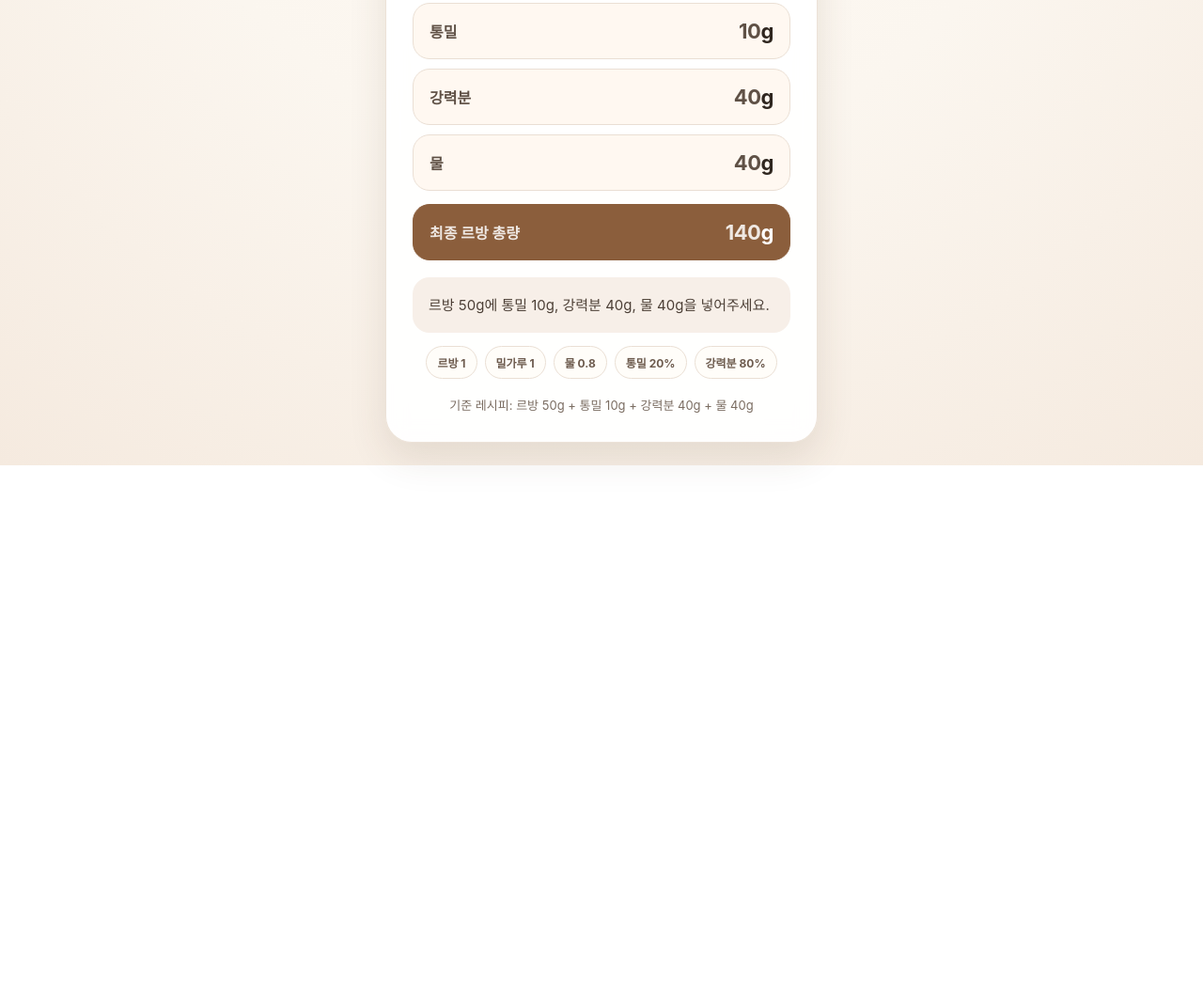
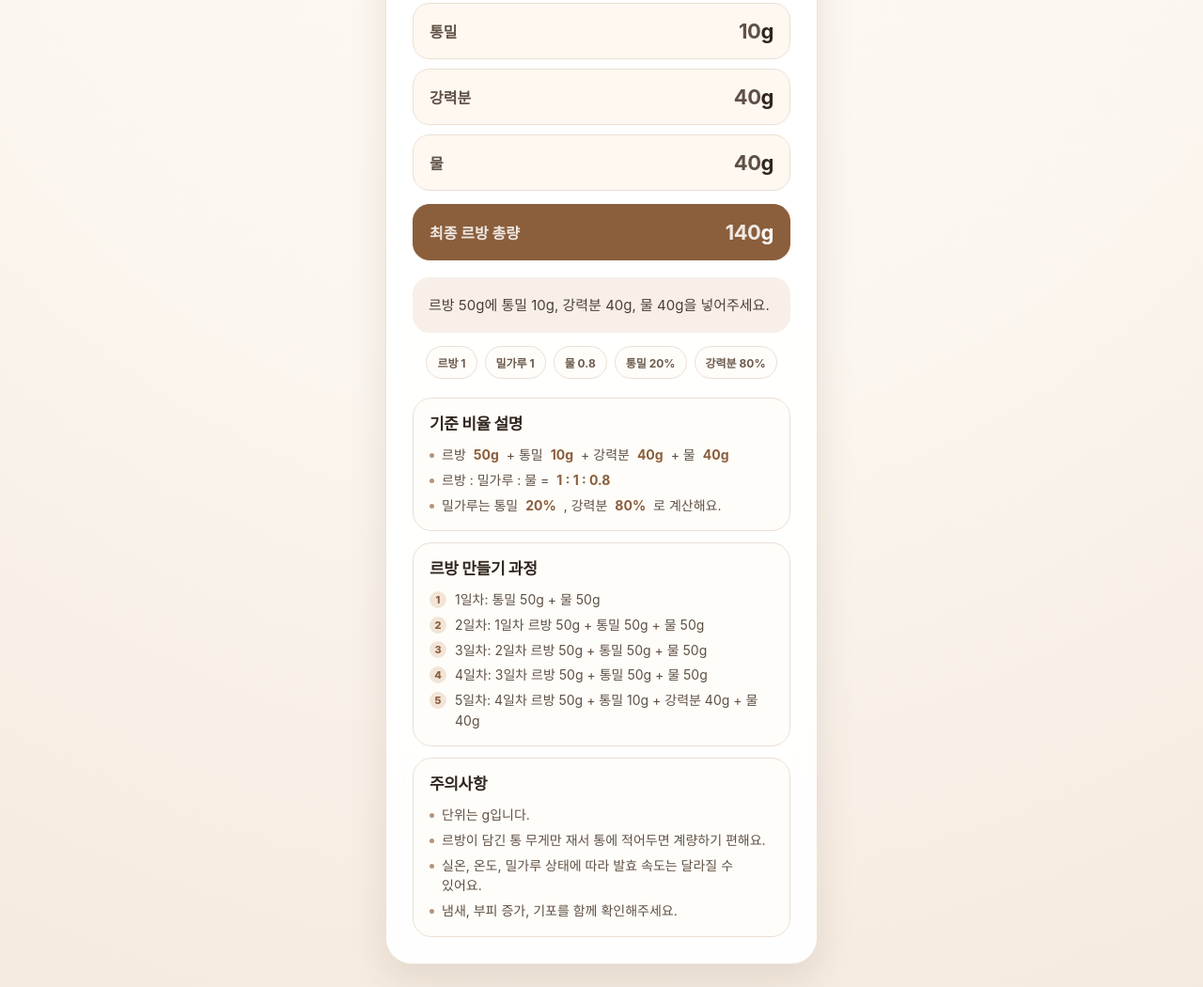
Before and after one commit to ronibubu/levain, a plain HTML site: page index.html in a window 1280 px wide. Shown: the part 315-1365 px from the top of the page at 94% size. Before the commit the page ends 810 px from the top, so only its background shows below. Drawn offline with Linux system fonts and the light colour scheme.

Commit message:
Update description

```diff
--- a/index.html
+++ b/index.html
@@ -12,7 +12,7 @@
       --muted: #7b6d62;
       --accent: #8b5e3c;
       --accent-light: #f2e5d8;
-      --border: #eadfD4;
+      --border: #eadfd4;
       --shadow: 0 16px 40px rgba(85, 55, 32, 0.12);
     }
 
@@ -49,7 +49,7 @@
     .eyebrow {
       display: inline-flex;
       align-items: center;
-      gap: 6px;
+      gap: 7px;
       padding: 7px 12px;
       border-radius: 999px;
       background: var(--accent-light);
@@ -186,6 +186,95 @@
       font-weight: 700;
     }
 
+
+    .info-sections {
+      margin-top: 20px;
+      display: grid;
+      gap: 12px;
+    }
+
+    .info-box {
+      background: #fffdf9;
+      border: 1px solid var(--border);
+      border-radius: 20px;
+      padding: 16px 17px;
+      overflow: hidden;
+    }
+
+    .info-box h2 {
+      margin: 0 0 10px;
+      font-size: 17px;
+      letter-spacing: -0.02em;
+      line-height: 1.35;
+    }
+
+    .info-box ul,
+    .info-box ol {
+      margin: 0;
+      padding: 0;
+      color: #5f5146;
+      font-size: 14px;
+      line-height: 1.55;
+      list-style: none;
+    }
+
+    .info-box li {
+      display: flex;
+      align-items: flex-start;
+      gap: 8px;
+      min-width: 0;
+      word-break: keep-all;
+      overflow-wrap: anywhere;
+    }
+
+    .info-box ul li::before {
+      content: "";
+      width: 5px;
+      height: 5px;
+      margin-top: 0.64em;
+      border-radius: 50%;
+      background: var(--accent);
+      opacity: 0.65;
+      flex: 0 0 5px;
+    }
+
+    .info-box ol {
+      counter-reset: day;
+    }
+
+    .info-box ol li {
+      counter-increment: day;
+      gap: 9px;
+    }
+
+    .info-box ol li::before {
+      content: counter(day);
+      width: 18px;
+      height: 18px;
+      margin-top: 0.15em;
+      border-radius: 50%;
+      background: var(--accent-light);
+      color: var(--accent);
+      font-size: 11px;
+      font-weight: 800;
+      line-height: 18px;
+      text-align: center;
+      flex: 0 0 18px;
+    }
+
+    .info-box li + li {
+      margin-top: 5px;
+    }
+
+    .info-box strong {
+      color: var(--accent);
+    }
+
+    .eyebrow .emoji {
+      font-size: 16px;
+      line-height: 1;
+    }
+
     @media (max-width: 420px) {
       body {
         padding: 16px;
@@ -210,7 +299,7 @@
 <body>
   <main>
     <section class="card" aria-labelledby="title">
-      <div class="eyebrow">🍞 르방 밥주기</div>
+      <div class="eyebrow"><span class="emoji">🍞</span> 르방 밥주기</div>
       <h1 id="title">르방 리프레시 계산기</h1>
       <p class="description">
         르방 양을 입력하면 통밀, 강력분, 물 양을 자동으로 계산해요.
@@ -253,9 +342,37 @@
         <span class="chip">강력분 80%</span>
       </div>
 
-      <p class="note">
-        기준 레시피: 르방 50g + 통밀 10g + 강력분 40g + 물 40g
-      </p>
+      <div class="info-sections">
+        <section class="info-box" aria-labelledby="ratio-title">
+          <h2 id="ratio-title">기준 비율 설명</h2>
+          <ul>
+            <li>르방 <strong>50g</strong> + 통밀 <strong>10g</strong> + 강력분 <strong>40g</strong> + 물 <strong>40g</strong></li>
+            <li>르방 : 밀가루 : 물 = <strong>1 : 1 : 0.8</strong></li>
+            <li>밀가루는 통밀 <strong>20%</strong>, 강력분 <strong>80%</strong>로 계산해요.</li>
+          </ul>
+        </section>
+
+        <section class="info-box" aria-labelledby="starter-title">
+          <h2 id="starter-title">르방 만들기 과정</h2>
+          <ol>
+            <li>1일차: 통밀 50g + 물 50g</li>
+            <li>2일차: 1일차 르방 50g + 통밀 50g + 물 50g</li>
+            <li>3일차: 2일차 르방 50g + 통밀 50g + 물 50g</li>
+            <li>4일차: 3일차 르방 50g + 통밀 50g + 물 50g</li>
+            <li>5일차: 4일차 르방 50g + 통밀 10g + 강력분 40g + 물 40g</li>
+          </ol>
+        </section>
+
+        <section class="info-box" aria-labelledby="caution-title">
+          <h2 id="caution-title">주의사항</h2>
+          <ul>
+            <li>단위는 g입니다.</li>
+            <li>르방이 담긴 통 무게만 재서 통에 적어두면 계량하기 편해요.</li>
+            <li>실온, 온도, 밀가루 상태에 따라 발효 속도는 달라질 수 있어요.</li>
+            <li>냄새, 부피 증가, 기포를 함께 확인해주세요.</li>
+          </ul>
+        </section>
+      </div>
     </section>
   </main>
 
```
